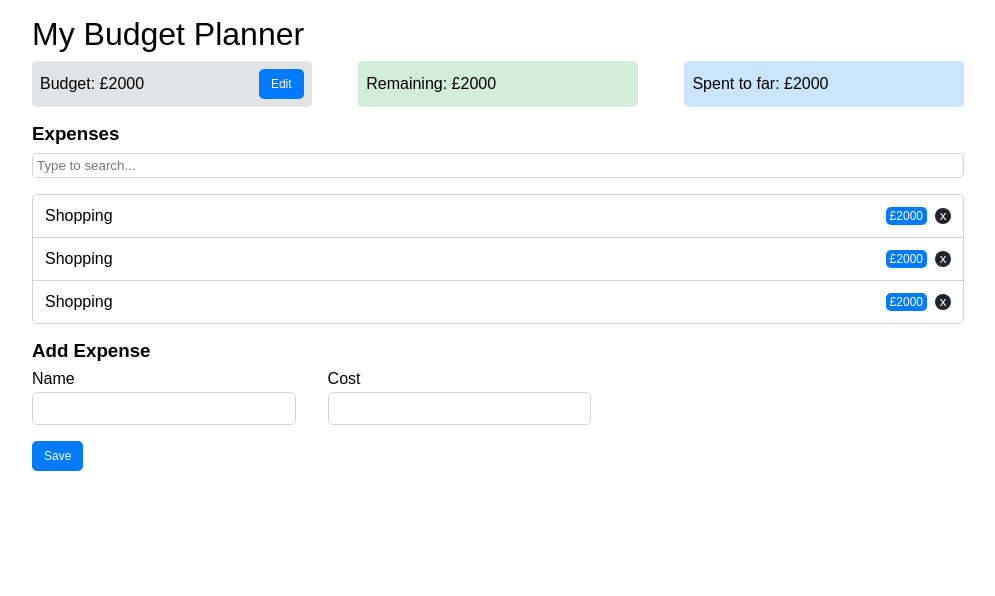
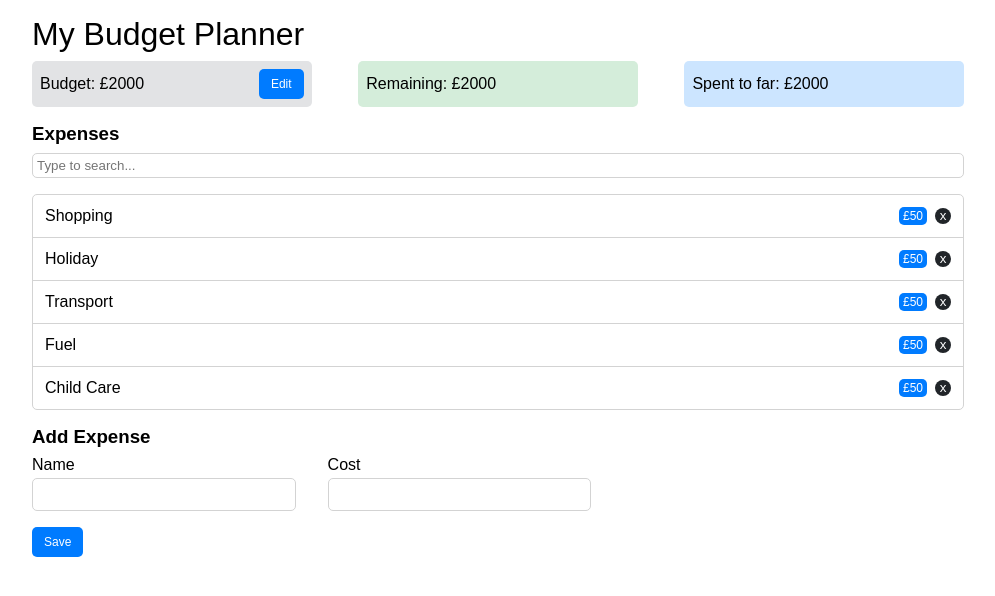
Before and after one commit to atefehbakhshi/Atefeh_hw19_maktab85, a React (Vite) app: page / in a window 1280 px wide. Shown: the top 596 px of the page, without its empty margins (142-1137 px from the left). Built offline with nearby package versions, Linux system fonts and the light colour scheme.

Commit message:
feat: add item to list

```diff
--- a/src/App.tsx
+++ b/src/App.tsx
@@ -1,4 +1,5 @@
 import styled from "styled-components";
+import ExpenseProvider from "./context/Context";
 import ExpenseContainer from "./expenses/ExpenseContainer";
 import Header from "./header/Header";
 
@@ -10,10 +11,12 @@ const Wrapper = styled.div`
 
 function App() {
   return (
-    <Wrapper>
-      <Header />
-      <ExpenseContainer />
-    </Wrapper>
+    <ExpenseProvider>
+      <Wrapper>
+        <Header />
+        <ExpenseContainer />
+      </Wrapper>
+    </ExpenseProvider>
   );
 }
 
--- /dev/null
+++ b/src/context/Context.tsx
@@ -0,0 +1,29 @@
+import { createContext, FC, useState } from "react";
+import ExpenseList from "../data/data";
+
+type Props = {
+  children: JSX.Element | JSX.Element[];
+};
+
+// type list={
+//     name: string
+//     cost: number
+//     id: number
+// }
+
+export const ExpenseContext = createContext({
+  list: [],
+  setList: () => {},
+});
+
+const ExpenseProvider: FC<Props> = ({ children }) => {
+  const [list, setList] = useState(ExpenseList);
+
+  return (
+    <ExpenseContext.Provider value={{ list, setList }}>
+      {children}
+    </ExpenseContext.Provider>
+  );
+};
+
+export default ExpenseProvider;
--- /dev/null
+++ b/src/data/data.ts
@@ -0,0 +1,29 @@
+const expenseList = [
+  {
+    name: "Shopping",
+    cost: 50,
+    id: 1,
+  },
+  {
+    name: "Holiday",
+    cost: 50,
+    id: 2,
+  },
+  {
+    name: "Transport",
+    cost: 50,
+    id: 3,
+  },
+  {
+    name: "Fuel",
+    cost: 50,
+    id: 4,
+  },
+  {
+    name: "Child Care",
+    cost: 50,
+    id: 5,
+  },
+];
+
+export default expenseList;
--- a/src/expenses/ExpenseAdd.tsx
+++ b/src/expenses/ExpenseAdd.tsx
@@ -1,5 +1,7 @@
+import { FormEvent, useContext, useRef } from "react";
 import styled from "styled-components";
 import Button from "../components/Button";
+import { ExpenseContext } from "../context/Context";
 
 const Wrapper = styled.div`
   width: 60%;
@@ -11,12 +13,12 @@ const H3 = styled.h3`
   margin-bottom: 0.5rem;
 `;
 
-const Form = styled.div`
+const InputContainer = styled.div`
   display: flex;
   gap: 2rem;
 `;
 
-const InputContainer = styled.div`
+const InputItem = styled.div`
   width: 100%;
   display: flex;
   flex-direction: column;
@@ -30,21 +32,48 @@ const Input = styled.input`
   border-radius: 5px;
 `;
 
+type list = {
+  name: string;
+  cost: string;
+  id: number;
+};
+
 const ExpenseAdd = () => {
+  const { setList } = useContext(ExpenseContext);
+
+  const inputRefName = useRef();
+  const inputCostRef = useRef();
+
+  const addToList = (event: FormEvent<HTMLFormElement>) => {
+    event.preventDefault();
+
+    const newItem: list = {
+      name: inputRefName.current.value,
+      cost: inputCostRef.current.value,
+      id: new Date().getTime(),
+    };
+
+    setList((prev) => [...prev, newItem]);
+    inputRefName.current.value = "";
+    inputCostRef.current.value = "";
+  };
+
   return (
     <Wrapper>
       <H3>Add Expense</H3>
-      <Form>
+      <form onSubmit={addToList}>
         <InputContainer>
-          <label htmlFor="name">Name</label>
-          <Input type="text" id="name" />
+          <InputItem>
+            <label htmlFor="name">Name</label>
+            <Input type="text" id="name" ref={inputRefName} />
+          </InputItem>
+          <InputItem>
+            <label htmlFor="cost">Cost</label>
+            <Input type="number" id="cost" ref={inputCostRef} />
+          </InputItem>
         </InputContainer>
-        <InputContainer>
-          <label htmlFor="cost">Cost</label>
-          <Input type="number" id="cost" />
-        </InputContainer>
-      </Form>
-      <Button>Save</Button>
+        <Button>Save</Button>
+      </form>
     </Wrapper>
   );
 };
--- a/src/expenses/ExpenseList.tsx
+++ b/src/expenses/ExpenseList.tsx
@@ -1,4 +1,6 @@
+import { useContext } from "react";
 import styled from "styled-components";
+import { ExpenseContext } from "../context/Context";
 
 const Wrapper = styled.div`
   border: 0.5px solid lightgray;
@@ -43,29 +45,21 @@ const DeleteBtn = styled.button`
 `;
 
 const ExpenseList = () => {
+  const { list } = useContext(ExpenseContext);
+
   return (
     <Wrapper>
-      <ListItem>
-        <p>Shopping</p>
-        <PriceDelete>
-          <Price>&#163;{2000}</Price>
-          <DeleteBtn>x</DeleteBtn>
-        </PriceDelete>
-      </ListItem>
-      <ListItem>
-        <p>Shopping</p>
-        <PriceDelete>
-          <Price>&#163;{2000}</Price>
-          <DeleteBtn>x</DeleteBtn>
-        </PriceDelete>
-      </ListItem>
-      <ListItem>
-        <p>Shopping</p>
-        <PriceDelete>
-          <Price>&#163;{2000}</Price>
-          <DeleteBtn>x</DeleteBtn>
-        </PriceDelete>
-      </ListItem>
+      {list.map((item) => {
+        return (
+          <ListItem key={item.id}>
+            <p>{item.name}</p>
+            <PriceDelete>
+              <Price>&#163;{item.cost}</Price>
+              <DeleteBtn>x</DeleteBtn>
+            </PriceDelete>
+          </ListItem>
+        );
+      })}
     </Wrapper>
   );
 };
```
